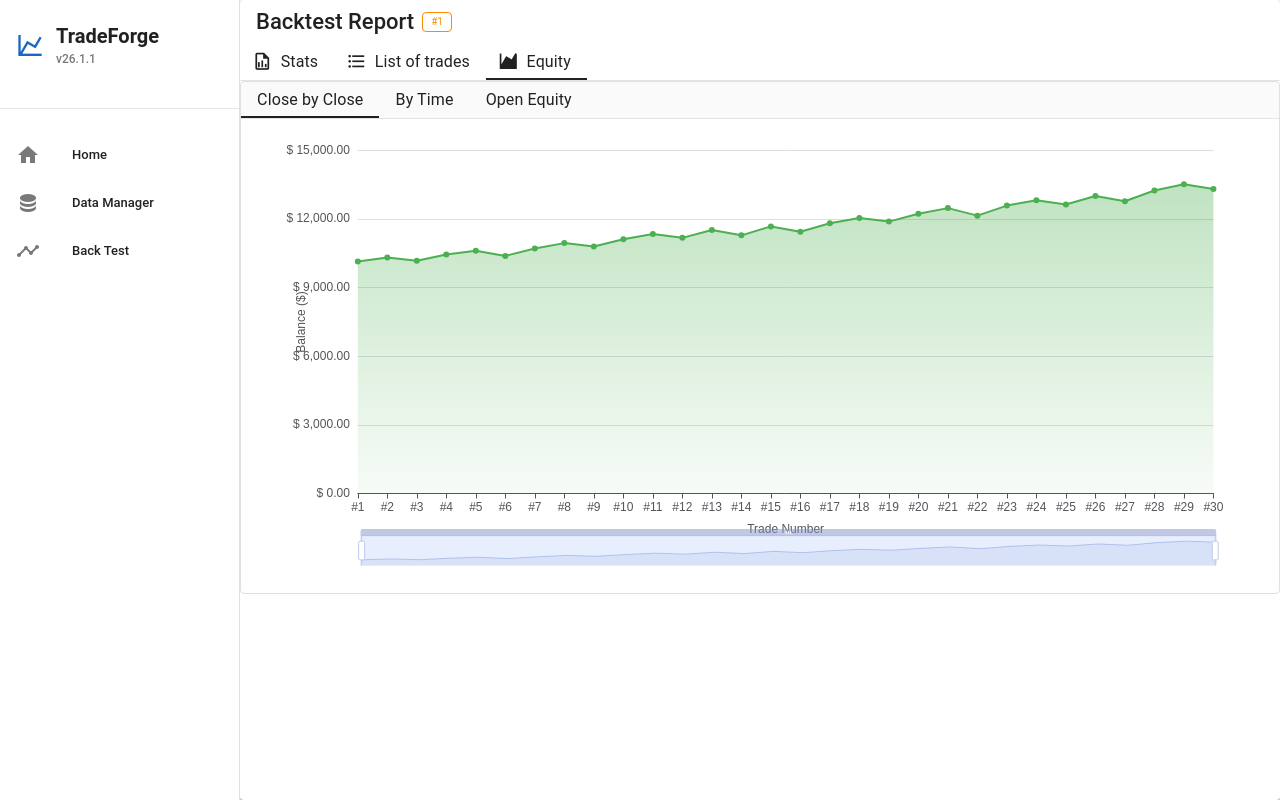
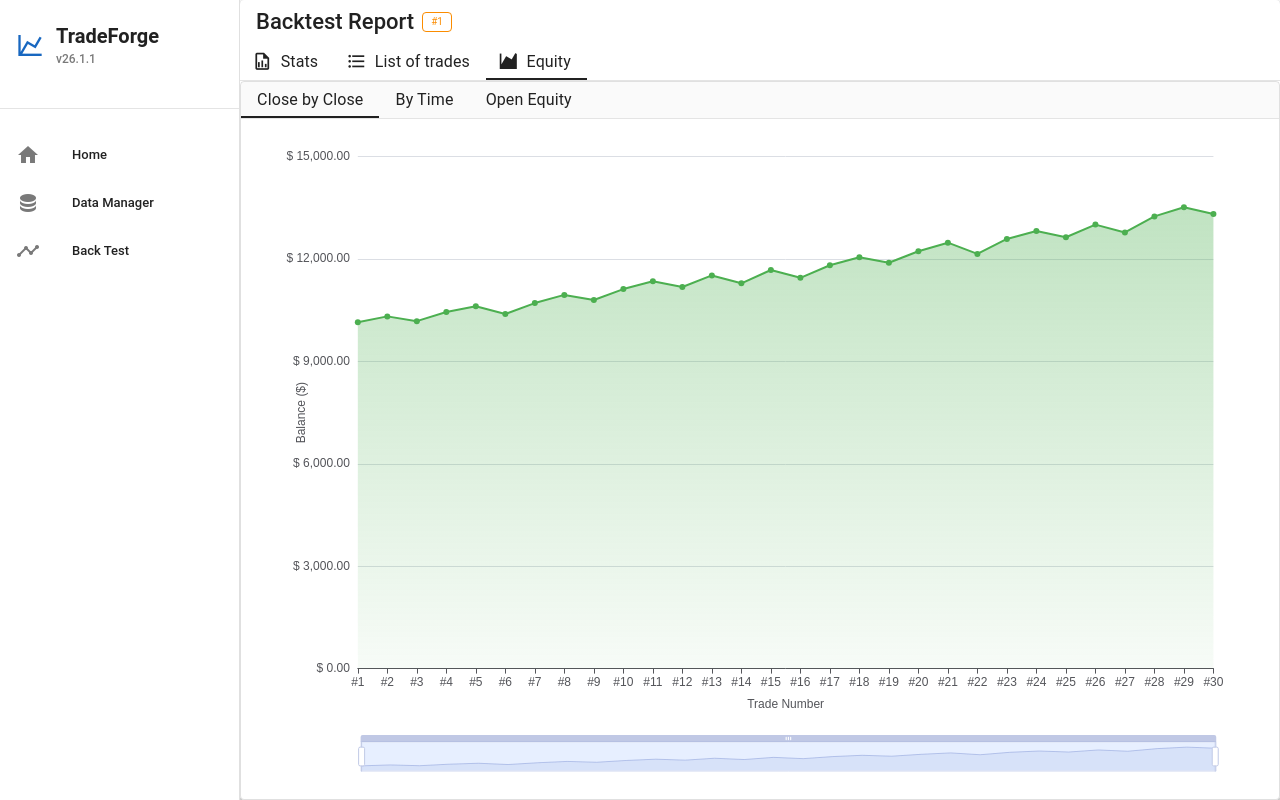
Before and after one commit to ArtemIyX/TradeForgeSharp, a Vue app in the folder TradeForge.VUE/: page /result/1 in a window 1280 px wide. Both pictures are taken after a click on the tab "Equity". Built offline with nearby package versions, Linux system fonts and the light colour scheme; the HTML template or start-up script is replaced by a standard one.

Commit message:
Line charts always fits

```diff
--- a/TradeForge.VUE/src/components/backtest/strategy/equity-tab/equity-tab.vue
+++ b/TradeForge.VUE/src/components/backtest/strategy/equity-tab/equity-tab.vue
@@ -11,7 +11,7 @@
     <v-window v-model="activeTab" class="equity-tab__window">
 
       <!-- Tab 1: Equity close by close -->
-      <v-window-item value="close-by-close">
+      <v-window-item value="close-by-close" class="equity-tab__item">
         <GLineChart
           :data="closeByCloseData"
           :x-formatter="(v) => `#${v}`"
@@ -21,12 +21,12 @@
           :zoom="true"
           x-axis-name="Trade Number"
           y-axis-name="Balance ($)"
-          height="450px"
+          height="100%"
         />
       </v-window-item>
 
       <!-- Tab 2: Equity by time -->
-      <v-window-item value="by-time">
+      <v-window-item value="by-time" class="equity-tab__item">
         <GLineChart
           :data="byTimeData"
           :x-formatter="formatDate"
@@ -36,12 +36,12 @@
           :zoom="true"
           x-axis-name="Date"
           y-axis-name="Balance ($)"
-          height="450px"
+          height="100%"
         />
       </v-window-item>
 
       <!-- Tab 3: Open equity (equity + balance by time) -->
-      <v-window-item value="open-equity">
+      <v-window-item value="open-equity" class="equity-tab__item">
         <GMultiLineChart
           :series="openEquitySeries"
           :x-formatter="formatDate"
@@ -50,7 +50,7 @@
           :show-legend="true"
           x-axis-name="Date"
           y-axis-name="Value ($)"
-          height="450px"
+          height="100%"
         />
       </v-window-item>
 
@@ -129,16 +129,28 @@ function formatDate(value: any): string {
 <style scoped>
 .equity-tab {
   width: 100%;
+  height: 100%;
+  display: flex;
+  flex-direction: column;
   border: thin solid rgba(var(--v-theme-on-surface), 0.12);
   border-radius: 0.25rem;
   overflow: hidden;
 }
 
 .equity-tab__tabs {
+  flex-shrink: 0;
   background-color: rgba(var(--v-theme-on-surface), 0.02);
 }
 
 .equity-tab__window {
+  flex: 1;
+  min-height: 0;
   padding: 0.75rem;
+  display: flex;
+  flex-direction: column;
+}
+
+.equity-tab__item {
+  height: 100%;
 }
 </style>
```
